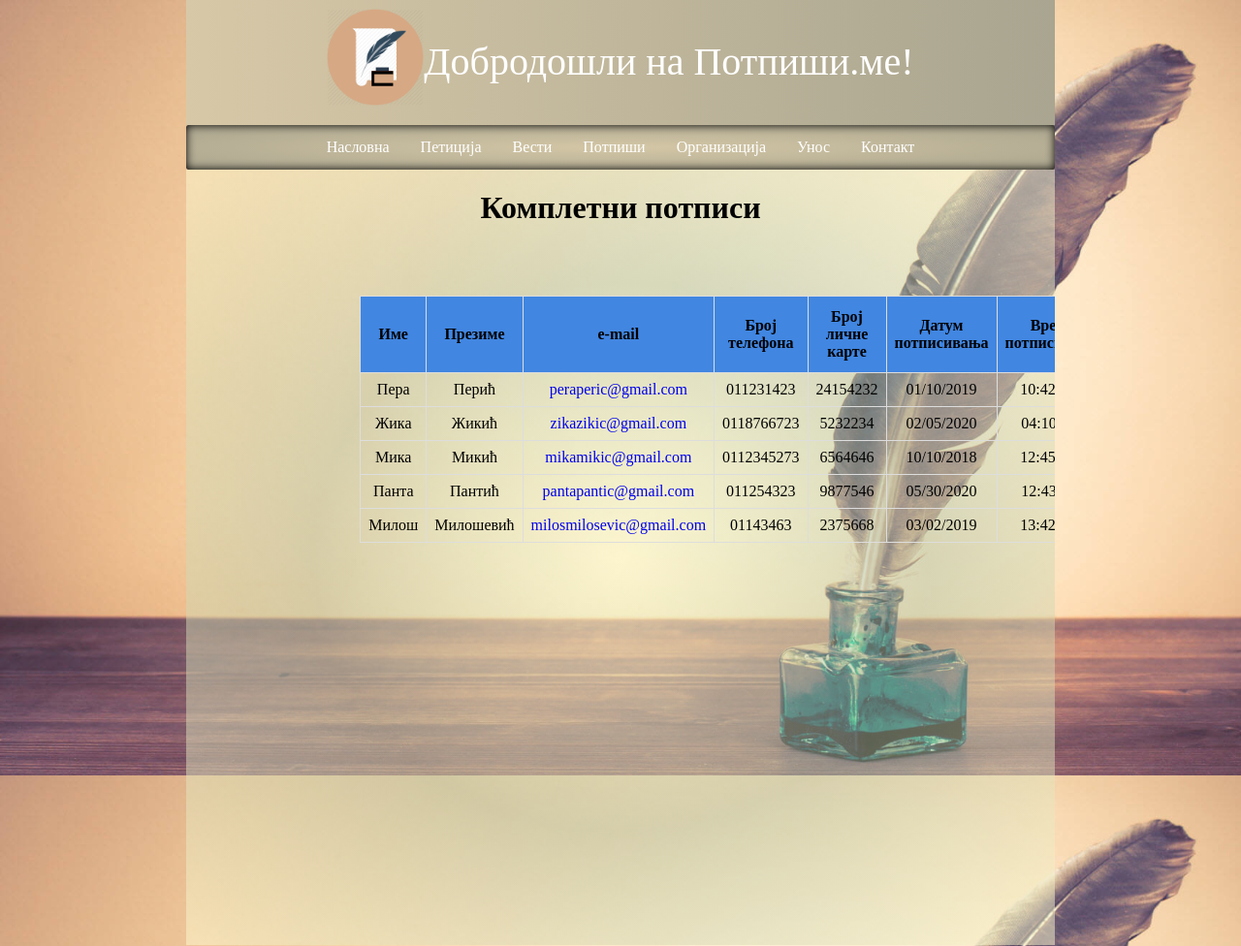
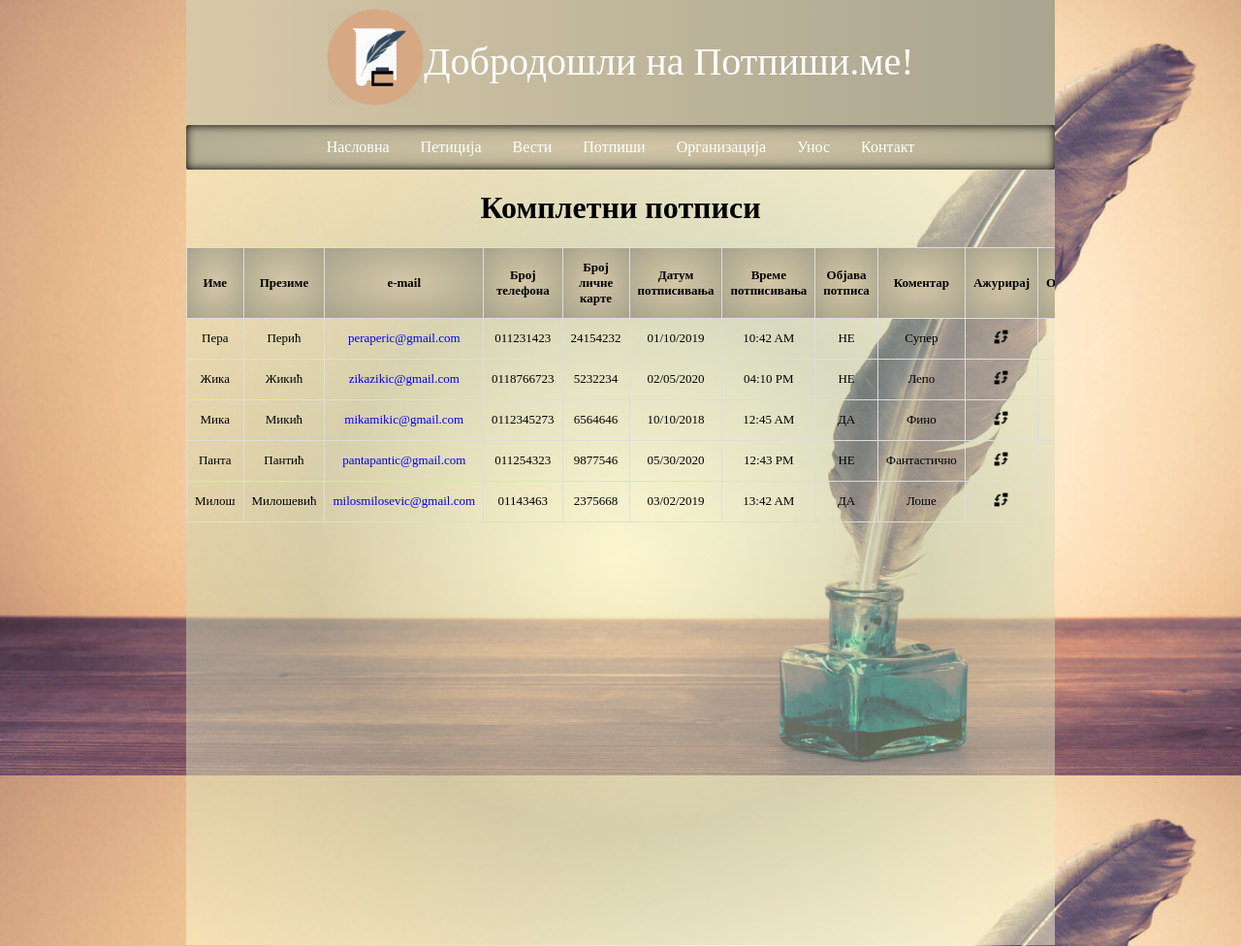
Before and after one commit to bpavle/PetitionWebsite, a PHP site: page /complete_signatures.html in a window 1280 px wide. Shown: the whole page at 97% size. Run offline with PHP 8.4, Linux system fonts and the light colour scheme.

Commit message:
Najlepsi komit

```diff
--- a/complete_signatures.html
+++ b/complete_signatures.html
@@ -53,7 +53,7 @@
 
     <div class="content">
       <h1>Комплетни потписи</h1>
-      <table id="table">
+      <table id ="table" class="table_cs">
         <tr>
           <th>Име</th>
           <th>Презиме</th>
@@ -64,6 +64,8 @@
           <th>Време потписивања</th>
           <th>Објава потписа</th>
           <th>Коментар</th>
+          <th>Ажурирај</th>
+          <th>Обриши</th>
         </tr>
         <tr>
           <td>Пера</td>
@@ -75,6 +77,8 @@
           <td>10:42 AM</td>
           <td>НЕ</td>
           <td>Супер</td>
+          <td><INPUT type="image" src="assets/update.png" value=""> </td>
+            <td><INPUT type="image" src="assets/delete.png" value=""> </td>
         </tr>
         <tr>
           <td>Жика</td>
@@ -86,6 +90,8 @@
           <td>04:10 PM</td>
           <td>НЕ</td>
           <td>Лепо</td>
+          <td><INPUT type="image" src="assets/update.png" value=""> </td>
+            <td><INPUT type="image" src="assets/delete.png" value=""> </td>
         </tr>
         <tr>
           <td>Мика</td>
@@ -97,6 +103,8 @@
           <td>12:45 AM</td>
           <td>ДА</td>
           <td>Фино</td>
+          <td><INPUT type="image" src="assets/update.png" value=""> </td>
+            <td><INPUT type="image" src="assets/delete.png" value=""> </td>
         </tr>
         <tr>
           <td>Панта</td>
@@ -110,6 +118,8 @@
           <td>12:43 PM</td>
           <td>НЕ</td>
           <td>Фантастично</td>
+          <td><INPUT type="image" src="assets/update.png" value=""> </td>
+            <td><INPUT type="image" src="assets/delete.png" value=""> </td>
         </tr>
         <tr>
           <td>Милош</td>
@@ -125,6 +135,8 @@
           <td>13:42 AM</td>
           <td>ДА</td>
           <td>Лоше</td>
+          <td><INPUT type="image" src="assets/update.png" value=""> </td>
+            <td><INPUT type="image" src="assets/delete.png" value=""> </td>
         </tr>
       </table>
     </div>
--- a/style.css
+++ b/style.css
@@ -18,6 +18,7 @@ body {
   background-image: url(assets/body_bg2.jpg);
   background-size: cover;
   background-attachment: fixed;
+  cursor: url("assets/cursor.ico"), default;
 }
 .head {
   color: white;
@@ -292,21 +293,39 @@ body {
   margin-top: 8%;
   border-collapse: collapse;
   width: 60%;
-  margin-left: 20%;
-  margin-right: 20%;
+  margin: auto;
 }
 
 #table td,
 #table th {
   border: 1px solid #ddd;
   padding: 8px;
+  height: 25px;
+}
+#table td input {
+  height: 15px;
+  width: 15px;
+}
+#table td input:hover {
+  height: 20px;
+  width: 20px;
+}
+#table td input:focus {
+  animation: spin 5s;
+}
+
+@keyframes spin {
+  100% {
+    -webkit-transform: rotate(360deg);
+    transform: rotate(360deg);
+  }
 }
 
 #table th {
   padding-top: 12px;
   padding-bottom: 12px;
   text-align: center;
-  background-color: rgb(65, 134, 225);
+  background-image: radial-gradient(#d4c7a6, #a8a38d);
   color: black;
 }
 
@@ -352,3 +371,7 @@ body {
   margin-right: 20%;
   font-size: large;
 }
+
+.table_cs {
+  font-size: small;
+}
```
Also changed, not shown: locations.html (+12 -0 lines), organizer.html (+12 -0 lines), assets/cursor.ico (added), assets/cursor.png (added), assets/delete.png (added), assets/delete_click.png (added), assets/update.png (added).
